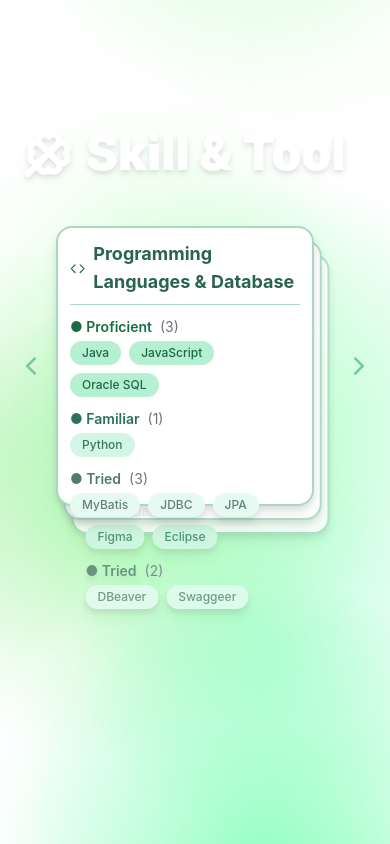
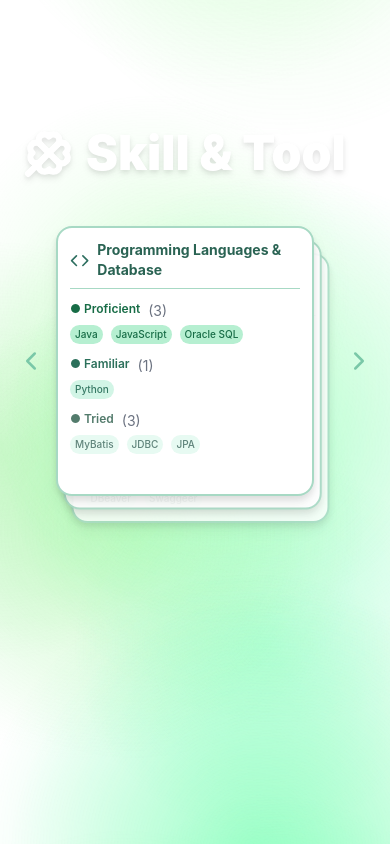
Before and after one commit to my2min0/portfolio, a React (Create React App) app: page / in a window 390 px wide. Shown: the part 1519-2363 px from the top of the page. Built offline with nearby package versions, Linux system fonts and the light colour scheme; the HTML template or start-up script is replaced by a standard one.

Commit message:
모바일에서 튀어나오는 것들 얼추 해결,,,

```diff
--- a/src/components/sections/Skill&Tool.js
+++ b/src/components/sections/Skill&Tool.js
@@ -103,7 +103,7 @@ const SkillAndTool = () => {
                     </button>
 
                     {/* 카드들 */}
-                    <div className="relative w-[400px] h-[280px] -left-[10px] md:w-[720px] md:h-[400px]">
+                    <div className="relative w-[400px] h-[270px] -left-[10px] md:min-w-[720px] md:h-[400px]">
                         {cards.map((card, index) => (
                             <div
                                 key={ card.id }
@@ -119,7 +119,7 @@ const SkillAndTool = () => {
                                         mb-3 pb-2
                                         md:mb-6 md:pb-5">
                                         { card.icon }
-                                        <h2 className="text-[#2A6353] font-bold text-lg md:text-2xl">
+                                        <h2 className="text-[#2A6353] font-bold text-sm md:text-2xl">
                                             { card.title }
                                         </h2>
                                     </div>
@@ -128,12 +128,12 @@ const SkillAndTool = () => {
                                         {/* Proficient 섹션 */}
                                         <div>
                                             <div className="flex itemzs-center gap-2 mb-1 md:mb-3">
-                                                <p className="font-semibold text-[#176C46] text-sm md:text-lg">● Proficient</p>
+                                                <p className="font-semibold text-[#176C46] text-xs md:text-lg">● Proficient</p>
                                                 <span className="text-sm text-gray-500">({ card.proficient.length })</span>
                                             </div>
                                             <div className="flex flex-wrap gap-2">
                                                 {card.proficient.map((skill, index) => (
-                                                    <span key={index} className="bg-[#B6EFD1] text-[#176C46] px-3 py-1 rounded-full font-medium text-xs md:text-sm">
+                                                    <span key={index} className="bg-[#B6EFD1] text-[#176C46] px-[5px] py-[2px] md:px-3 md:py-1 rounded-full font-medium text-[10px] md:text-sm">
                                                         { skill }
                                                     </span>
                                                 ))}
@@ -143,12 +143,12 @@ const SkillAndTool = () => {
                                         {/* Familiar 섹션 */}
                                         <div>
                                             <div className="flex itemzs-center gap-2 mb-1 md:mb-3">
-                                                <h4 className="font-semibold text-[#2C705B] text-sm md:text-lg">● Familiar</h4>
+                                                <h4 className="font-semibold text-[#2C705B] text-xs md:text-lg">● Familiar</h4>
                                                 <span className="text-sm text-gray-500">({ card.familiar.length })</span>
                                             </div>
                                             <div className="flex flex-wrap gap-2">
                                                 {card.familiar.map((skill, index) => (
-                                                    <span key={index} className="bg-[#D2F5E6] text-[#377A65] px-3 py-1 rounded-full font-medium text-xs md:text-sm">
+                                                    <span key={index} className="bg-[#D2F5E6] text-[#377A65] px-[5px] py-[2px] md:px-3 md:py-1 rounded-full font-medium text-[10px] md:text-sm">
                                                         { skill }
                                                     </span>
                                                 ))}
@@ -158,12 +158,12 @@ const SkillAndTool = () => {
                                         {/* Tried 섹션 */}
                                         <div>
                                             <div className="flex itemzs-center gap-2 mb-1 md:mb-3">
-                                                <h4 className="font-semibold text-[#537B6C] text-sm md:text-lg">● Tried</h4>
+                                                <h4 className="font-semibold text-[#537B6C] text-xs md:text-lg">● Tried</h4>
                                                 <span className="text-sm text-gray-500">({ card.tried.length })</span>
                                             </div>
                                             <div className="flex flex-wrap gap-2">
                                                 {card.tried.map((skill, index) => (
-                                                    <span key={index} className="bg-[#E7FAF2] text-[#5F837A] px-3 py-1 rounded-full font-medium text-xs md:text-sm">
+                                                    <span key={index} className="bg-[#E7FAF2] text-[#5F837A] px-[5px] py-[2px] md:px-3 md:py-1 rounded-full font-medium text-[10px] md:text-sm">
                                                         { skill }
                                                     </span>
                                                 ))}
```
